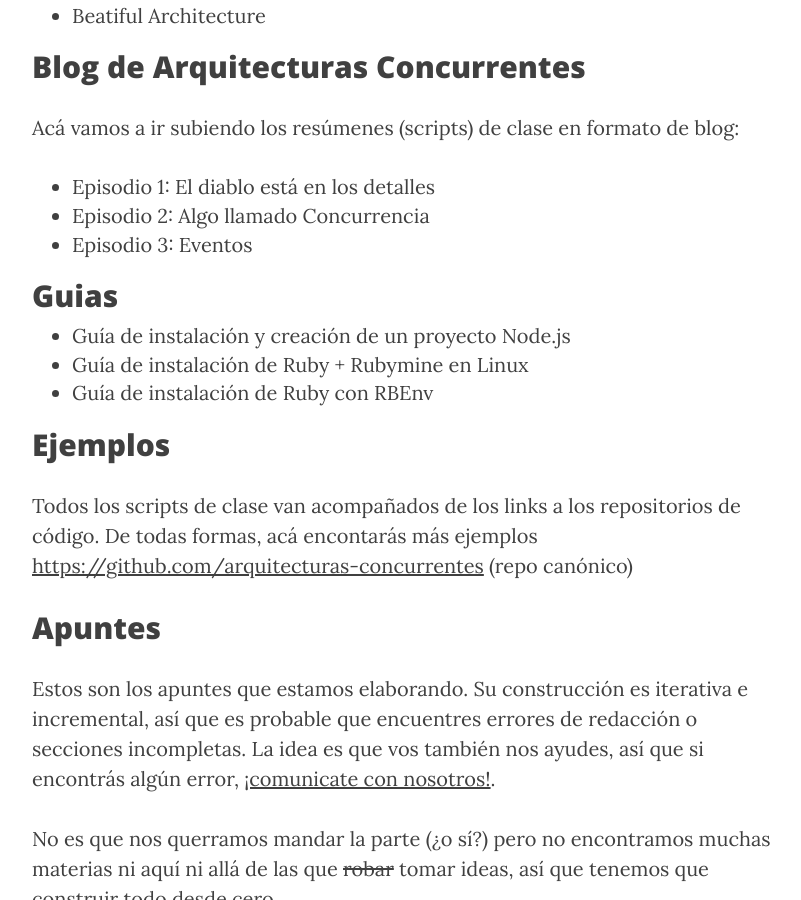
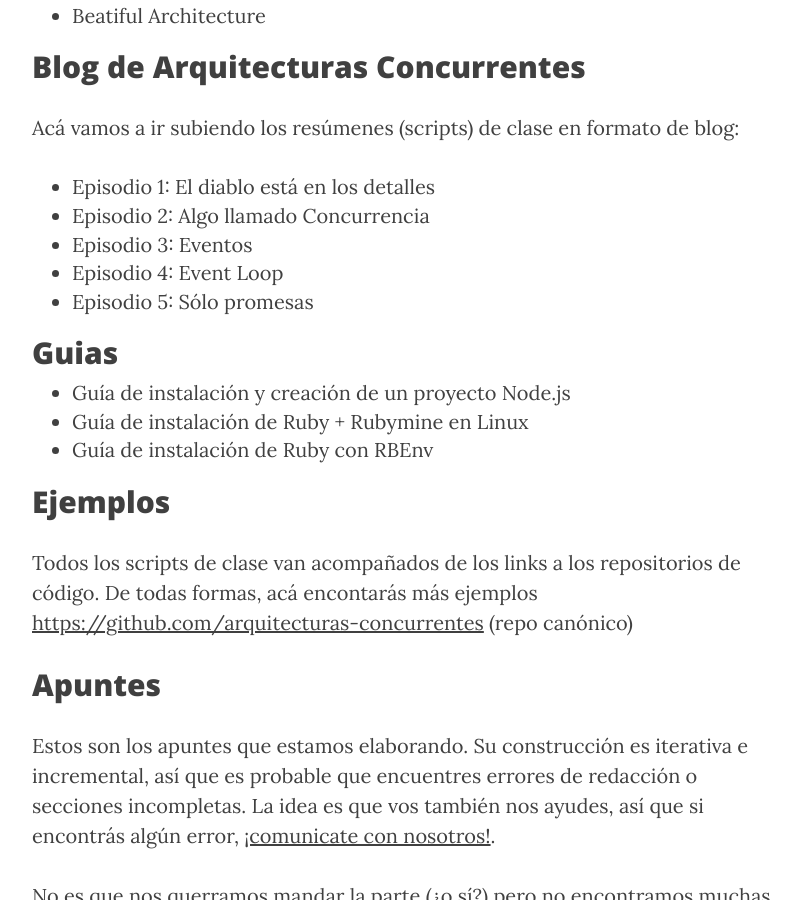
Before and after one commit to arquitecturas-concurrentes/arquitecturas-concurrentes.github.io, a Jekyll site: the page built from material.md, in a window 1280 px wide and 900 px high, scrolled down 950 px. Shown: the whole window, without its empty margins (233-1034 px from the left). Built offline with Jekyll 4.4.1, drawn with Linux system fonts in a browser that asks for light colours; nearby versions of some CDN libraries.

Commit message:
Update material.md

```diff
--- a/material.md
+++ b/material.md
@@ -29,6 +29,8 @@ Acá vamos a ir subiendo los resúmenes (scripts) de clase en formato de blog:
 * [Episodio 1: El diablo está en los detalles](https://goo.gl/qEHWjX)
 * [Episodio 2: Algo llamado Concurrencia](https://goo.gl/oOelel)
 * [Episodio 3: Eventos](https://goo.gl/uRvYPU)
+* Episodio 4: Event Loop
+* [Episodio 5: Sólo promesas](https://goo.gl/WmeqFz)
 
 ## Guias
 
```
